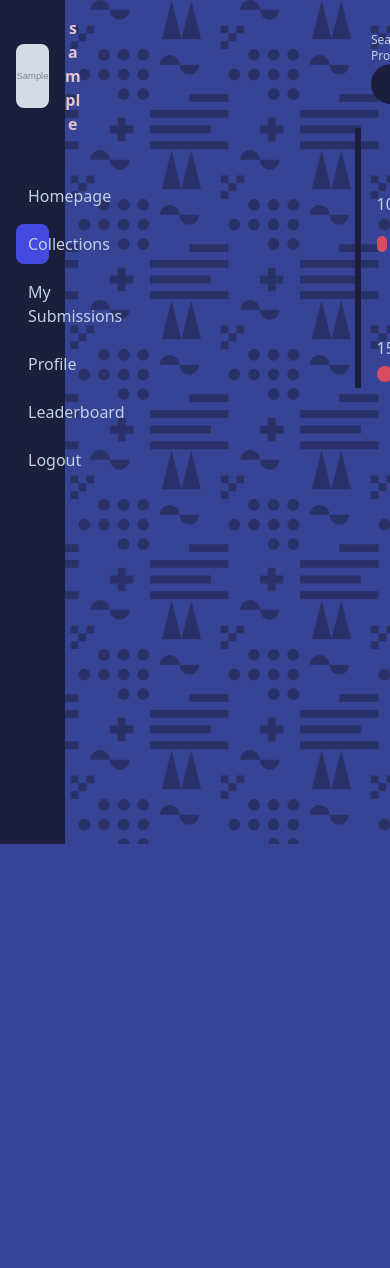
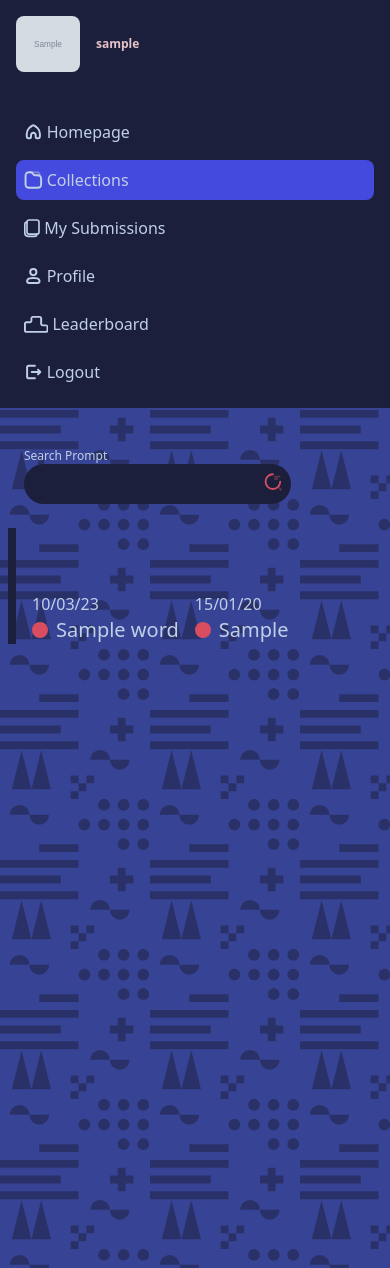
Before and after one commit to AmogooseSus/daily_doodle_project, a Django app: page /dailydoodle/collections/ in a window 390 px wide. Before the commit the page ends 844 px from the top, so only its background shows below. Run offline with Django 3.2, Linux system fonts and the light colour scheme; a user stored in the database is signed in; tables that the repository leaves empty hold one stand-in row (values such as "Sample post"); grey boxes marked "Sample" are stand-in pictures; a database or web service that is not in the repository returns one stand-in record (values such as "Sample title"); data that the repository does not hold is empty; some libraries are stand-ins or nearby versions.

Commit message:
Everything responsive

```diff
--- a/static/js/drawing.js
+++ b/static/js/drawing.js
@@ -46,8 +46,8 @@ $().ready(() => {
             <h4 class="text-main_gray text-xs">${formatted_date}</h4>
             <div class="flex flex-row  divide-x-2 divide-extra_blue">
             <div class="flex flex-row p-4 items-center comment hover:cursor-pointer self-start">
-                <img class="rounded-lg h-14 w-16" src="${profile_picture}" alt="Profile Picture" />
-                <h1 class="ml-2 break-all text-secondary_gray text-center font-semibold">${username}</h1>
+                <img class="rounded-lg h-14 w-16  md:h-8 md:w-10 " src="${profile_picture}" alt="Profile Picture" />
+                <h1 class="ml-2 break-all text-secondary_gray text-center font-semibold md:text-xs">${username}</h1>
             </div>
             <h2 class="px-8 break-all w-fit">${comment_text}</h2>
             </div>
--- a/templates/dailydoodle/base.html
+++ b/templates/dailydoodle/base.html
@@ -28,17 +28,31 @@
                  slider: "#454ADE",
               },
             },
+            screens: {
+              '2xl': {'max': '1535px'},
+
+              'xl': {'max': '1279px'},
+
+
+              'lg': {'max': '1023px'},
+
+              'md': {'max': '767px'},
+
+              'sm': {'max': '639px'},
+
+              "mobile": {"max": "500px"},
+            }
           }
         }
       </script>
 </head>
 <body class="bg-extra_blue bg-[url('{% static "/icons/random-shapes.svg" %}')] bg-scroll bg-fixed text-main_gray">
-  <main class="flex flex-col h-screen">
-    <div class="flex flex-1 overflow-hidden">
+  <main class="flex flex-col h-screen  ">
+    <div class="flex flex-1 overflow-hidden sm:flex-col sm:flex-none">
     {% get_nav current_link user %}
 
       <div class="flex h-full w-full flex-row">
-        <div id="main" class="w-full h-full  overflow-y-auto ml-20">
+        <div id="main" class="w-full h-full  overflow-y-auto ml-20 md:ml-0 md:p-2 ">
         {% block body_block %}
         {% endblock %}
         </div>
--- a/templates/dailydoodle/collections.html
+++ b/templates/dailydoodle/collections.html
@@ -8,18 +8,18 @@ Collections
 
 {% block body_block %}
 <main class="flex flex-col h-screen ">
-  <div class="flex flex-1 overflow-hidden">
-      <div class="flex h-full w-full flex-row overflow-y-auto">
+  <div class="flex flex-1 overflow-hidden md:flex-col md:flex-none md:flex-col-reverse">
+      <div class="flex h-full w-full flex-row overflow-y-auto md:overflow-y-visible">
           <div class="w-full h-full  mt-16 flex flex-col items-center ">
             {% for prompt_drawing,value in prompt_drawings.items %}
               {% if forloop.counter == 1%}
-              <div id="{{ prompt_drawing }}" class="dynamic grid lg:grid-cols-2 grid-cols-1  gap-4">
+              <div id="{{ prompt_drawing }}" class="dynamic grid  grid-cols-2 sm:grid-cols-1 gap-4">
               {% else %}
-              <div id="{{ prompt_drawing }}" class="dynamic hidden grid lg:grid-cols-2 grid-cols-1 gap-4">
+              <div id="{{ prompt_drawing }}" class="dynamic hidden grid grid-cols-2 sm:grid-cols-1 gap-4">
               {% endif %}
                       {% for drawing in value %}
                             <img id="{{ drawing.drawing_id}}"src="{{MEDIA_URL}}{{ drawing.drawing }}" alt="{{ drawing.title }}"
-                                class="rounded-lg shadow-lg w-5/6 aspect-video displayed-image hover:cursor-pointer hover:opacity-90"/>
+                                class="rounded-lg shadow-lg w-5/6 md:w-full aspect-video displayed-image hover:cursor-pointer hover:opacity-90"/>
                       {% endfor %}
               </div>
               {% endfor %}
--- a/templates/dailydoodle/nav.html
+++ b/templates/dailydoodle/nav.html
@@ -1,25 +1,22 @@
 {% load staticfiles %}
-<nav class="flex flex-col bg-main w-1/6">
+<nav class="flex flex-col bg-main w-1/6 sm:w-full sm:h-fit " >
     {% if user.username %}
-    <div class="flex flex-row p-4 items-center">
-        <img class="rounded-lg h-16 w-20" src="{{ MEDIA_URL}}{{user_profile_picture}}" alt="Profile Picture" />
-        <h1 class="ml-4 break-all text-secondary_gray text-center font-semibold">{{ user.username }}</h1>
+    <div class="flex flex-row p-4 items-center sm:w-full" id="user-info">
+        <img class="rounded-lg h-16 w-20 md:h-8 md:w-10 sm:h-14 sm:w-16" src="{{ MEDIA_URL}}{{user_profile_picture}}" alt="Profile Picture" />
+        <h1 class="ml-4 break-all text-secondary_gray text-center font-semibold  md:text-xs">{{ user.username }}</h1>
     </div>
     {% endif %}
 
-    <div class="flex flex-col p-4 h-full ">
+    <div class="flex flex-col p-4 h-full sm:w-full" id="full-links">
         {% for k,v in all_links.items %}
             {% if current_link == k %}
-            <div class="bg-compliment p-2 rounded-lg flex flex-row items-center mt-2">
-                {{v.1 | safe}}
-                <a class="block text-main_gray text-bold w-full h-full" href="{% url v.0 %}">{{k}}</a>
+            <div class="bg-compliment p-2 rounded-lg flex flex-row items-center mt-2 ">
+            {% else %}
+            <div class=" p-2 rounded-lg flex flex-row items-center mt-2">
+            {% endif %}
+            {{v.1 | safe}}
+            <a class="block text-main_gray text-bold w-full h-full " href="{% url v.0 %}">{{k}}</a>
             </div>
-            {% else %}
-                <div class=" p-2 rounded-lg flex flex-row items-center mt-2">
-                    {{v.1 | safe}}
-                    <a class="block text-main_gray text-bold w-full h-full" href="{% url v.0 %}">{{k}}</a>
-                </div>
-            {% endif %}
         {% endfor %}
         {%if user.username%}
                 {% for k,v in locked_links.items %}
@@ -46,16 +43,13 @@
         {% else %}
                     {% for k,v in non_locked_links.items %}
                     {% if current_link == k %}
-                    <div class="bg-compliment p-2 rounded-lg flex flex-row items-center mt-2">
+                        <div class="bg-compliment p-2 rounded-lg flex flex-row items-center mt-2 sm:round-full">
+                    {% else %}
+                        <div class=" p-2 rounded-lg flex flex-row items-center mt-2">
+                    {% endif %}
                         {{v.1 | safe}}
                         <a class="block text-main_gray text-bold w-full h-full" href="{% url v.0 %}">{{k}}</a>
                     </div>
-                    {% else %}
-                        <div class=" p-2 rounded-lg flex flex-row items-center mt-2">
-                            {{v.1 | safe}}
-                            <a class="block text-main_gray text-bold w-full h-full" href="{% url v.0 %}">{{k}}</a>
-                        </div>
-                    {% endif %}
                     {% endfor %}
         {% endif %}
     </div>
--- a/templates/dailydoodle/profile.html
+++ b/templates/dailydoodle/profile.html
@@ -8,7 +8,7 @@ Profile
 <section class="mt-8 flex flex-col items-center">
     <h1 class="text-6xl font-bold text-white">Profile</h1>
 
-    <div class="w-1/2">
+    <div class="w-1/2 md:w-full md:mt-8">
     <div class="flex flex-row">
         <!-- User profile will need to call update photo on click-->
         <img id="user-image" class="rounded-lg h-28 w-32 hover:opacity-80 hover:cursor-pointer" src = {{MEDIA_URL}}{{ user_profile_picture }} alt="Profile picture"  />
--- a/templates/dailydoodle/prompt_timeline.html
+++ b/templates/dailydoodle/prompt_timeline.html
@@ -1,5 +1,5 @@
 
-<nav class="flex w-1/6 h-fill flex-col items-start overflow-y-auto ">
+<nav class="flex w-1/6 md:w-full  h-fill flex-col items-start overflow-y-auto md:overflow-y-visible  ">
 
 <div class="flex flex-col self-start w-5/5 p-4 mt-4">
     <h6 class="text-xs">Search Prompt</h6>
@@ -17,7 +17,7 @@
 <div class="flex flex-row mt-2">
 
 <div class="w-2 h-fill bg-main "> </div>
-<div class="flex flex-col items-start">
+<div class="flex flex-col md:flex-row items-start">
 {% for prompt in prompts %}
 <div class="flex flex-col ml-4 items-center mt-16 prompt-div">
     <div>
--- a/templates/dailydoodle/user_snippet.html
+++ b/templates/dailydoodle/user_snippet.html
@@ -1,6 +1,6 @@
 <div class="flex flex-row items-center bg-main w-full h-full p-4 rounded-lg shadow-lg justify-between snippet hover:cursor-pointer" >
     <div class="flex flex-row items-center">
-        <img class="rounded-lg h-16 w-20" src="{{ MEDIA_URL}}{{user_profile_picture}}" alt="Profile Picture" />
+        <img class="rounded-lg h-16 w-20 md:h-8 md:w-10 sm:h-14 sm:w-16" src="{{ MEDIA_URL}}{{user_profile_picture}}" alt="Profile Picture" />
         <h4 class="ml-2 w-1/2 break-words text-secondary_gray text-xs text-center">{{username}}</h4>
     </div>
     <div class="flex mr-4">
```
Also changed, not shown: static/js/draw_logic.js (+6 -3 lines), templates/dailydoodle/draw.html (+8 -8 lines), templates/dailydoodle/drawing.html (+6 -6 lines), templates/dailydoodle/index.html (+7 -7 lines), templates/dailydoodle/leaderboard.html (+7 -7 lines), templates/dailydoodle/submissions.html (+4 -4 lines), templates/registration/login.html (+5 -5 lines), templates/registration/registration_form.html (+5 -5 lines).
